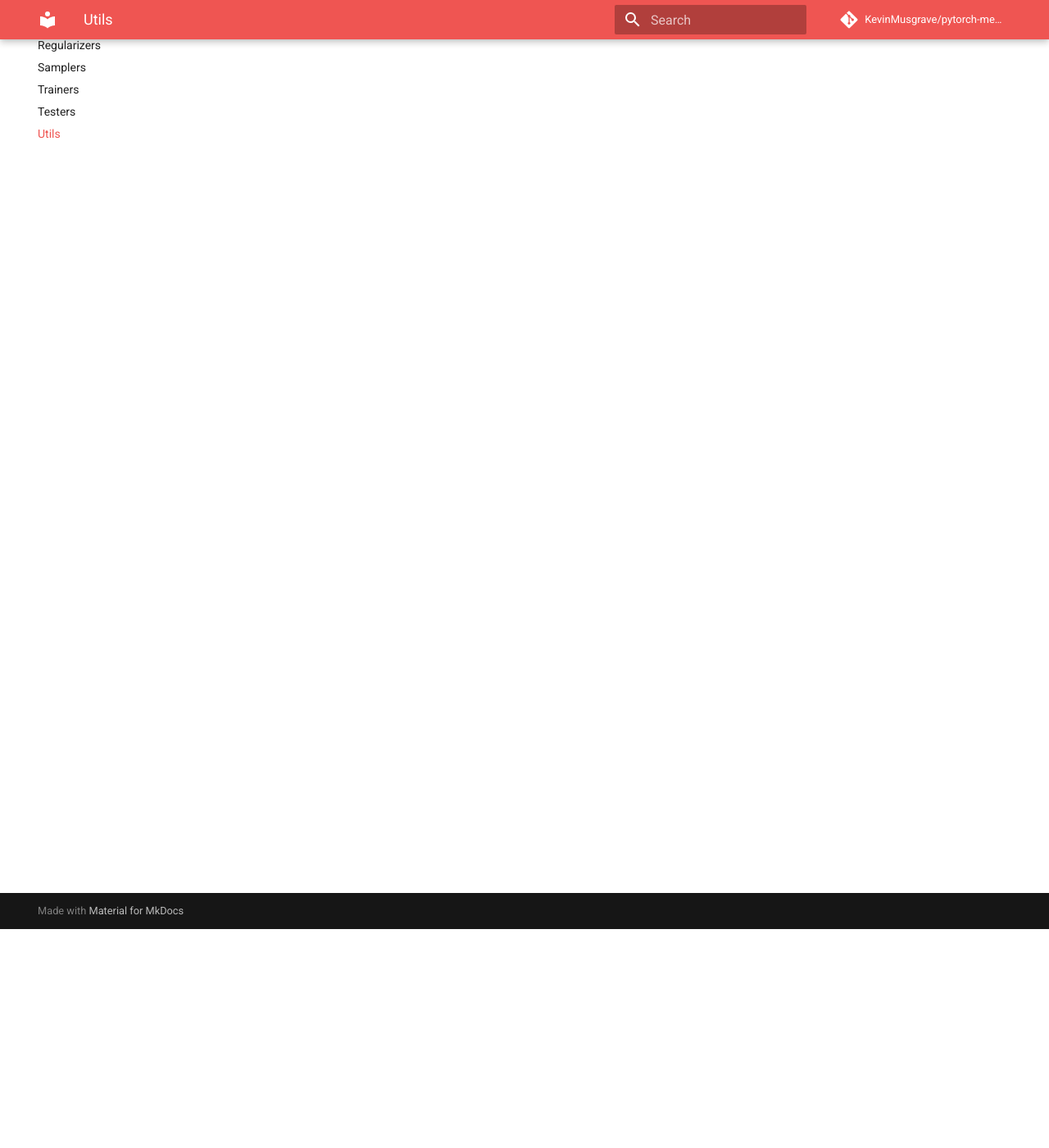
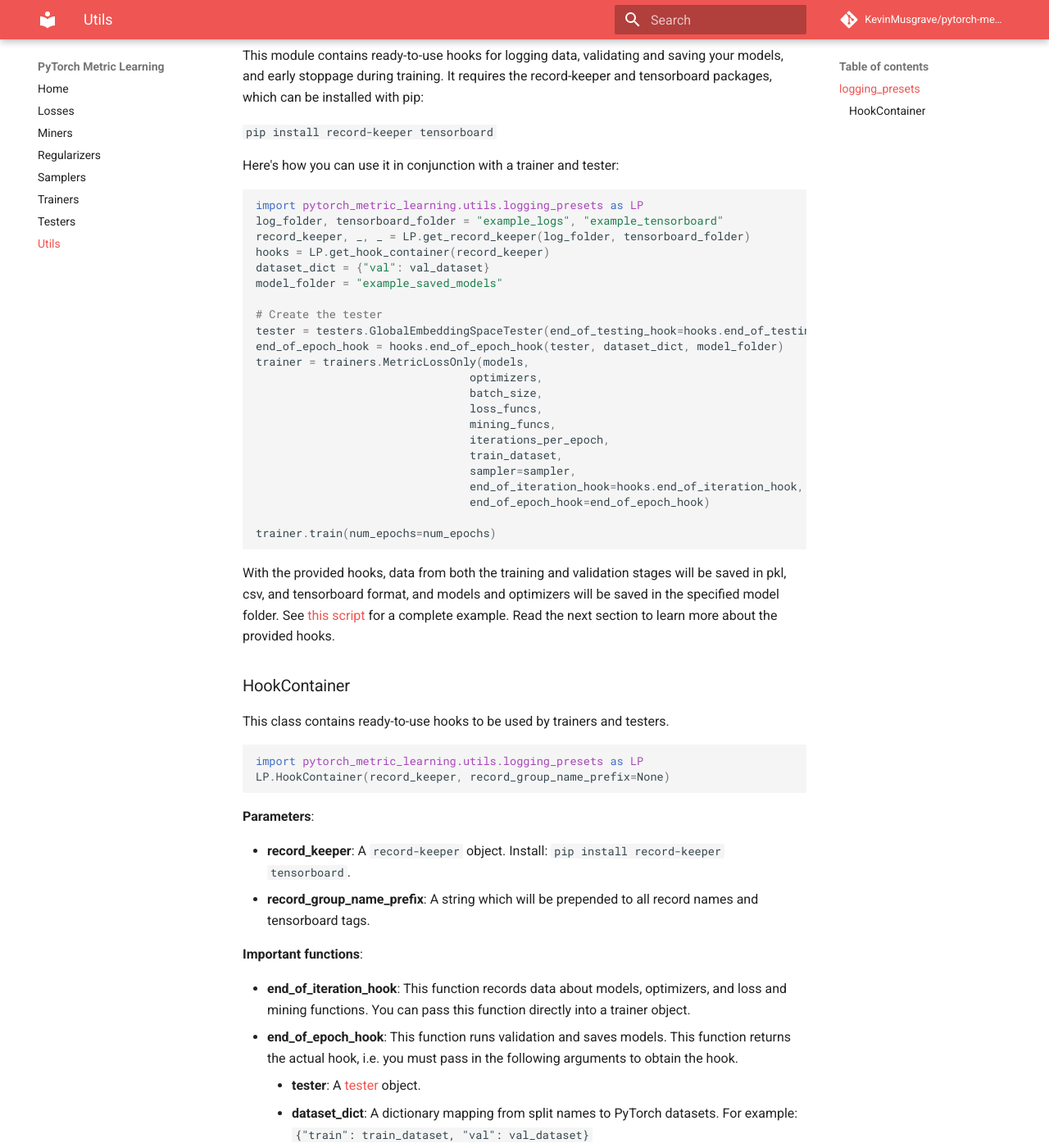
Before and after one commit to KevinMusgrave/pytorch-metric-learning, an MkDocs documentation site: the page built from docs/utils.md, in a window 1280 px wide and 1400 px high, scrolled down 267 px. Shown: the whole window at 82% size. Built offline with MkDocs 1.6.1 and Material for MkDocs 9.7.7, drawn with Linux system fonts in a browser that asks for light colours; comment, search, counter and statistics services are not loaded; some of the changed text lies outside the part shown.

Commit message:
Update documentation

````diff
--- a/docs/utils.md
+++ b/docs/utils.md
@@ -1 +1,60 @@
-Docs coming soon
+# Utils
+Utils contains various helpful functions and classes. Some of the more useful features are listed here.
+
+
+## logging_presets
+This module contains ready-to-use hooks for logging data, validating and saving your models, and early stoppage during training. It requires the record-keeper and tensorboard packages, which can be installed with pip:
+
+```pip install record-keeper tensorboard```
+
+Here's how you can use it in conjunction with a trainer and tester:
+```python
+import pytorch_metric_learning.utils.logging_presets as LP
+log_folder, tensorboard_folder = "example_logs", "example_tensorboard"
+record_keeper, _, _ = LP.get_record_keeper(log_folder, tensorboard_folder)
+hooks = LP.get_hook_container(record_keeper)
+dataset_dict = {"val": val_dataset}
+model_folder = "example_saved_models"
+
+# Create the tester
+tester = testers.GlobalEmbeddingSpaceTester(end_of_testing_hook=hooks.end_of_testing_hook)
+end_of_epoch_hook = hooks.end_of_epoch_hook(tester, dataset_dict, model_folder)
+trainer = trainers.MetricLossOnly(models,
+                                optimizers,
+                                batch_size,
+                                loss_funcs,
+                                mining_funcs,
+                                iterations_per_epoch,
+                                train_dataset,
+                                sampler=sampler,
+                                end_of_iteration_hook=hooks.end_of_iteration_hook,
+                                end_of_epoch_hook=end_of_epoch_hook)
+
+trainer.train(num_epochs=num_epochs)
+```
+With the provided hooks, data from both the training and validation stages will be saved in pkl, csv, and tensorboard format, and models and optimizers will be saved in the specified model folder. See [this script](https://github.com/KevinMusgrave/pytorch-metric-learning/blob/master/examples/example_MetricLossOnly.py) for a complete example. Read the next section to learn more about the provided hooks.
+
+### HookContainer
+This class contains ready-to-use hooks to be used by trainers and testers.
+
+```python
+import pytorch_metric_learning.utils.logging_presets as LP
+LP.HookContainer(record_keeper, record_group_name_prefix=None)
+```
+
+**Parameters**:
+
+* **record_keeper**: A ```record-keeper``` object. Install: ```pip install record-keeper tensorboard```.
+* **record_group_name_prefix**: A string which will be prepended to all record names and tensorboard tags.
+
+**Important functions**:
+
+* **end_of_iteration_hook**: This function records data about models, optimizers, and loss and mining functions. You can pass this function directly into a trainer object.
+* **end_of_epoch_hook**: This function runs validation and saves models. This function returns the actual hook, i.e. you must pass in the following arguments to obtain the hook.
+	* **tester**: A [tester](testers.md) object.
+	* **dataset_dict**: A dictionary mapping from split names to PyTorch datasets. For example: ```{"train": train_dataset, "val": val_dataset}```
+	* **model_folder**: A string which is the folder path where models, optimizers etc. will be saved.
+	* **test_interval**: Optional. Default value is 1. Validation will be run every ```test_interval``` epochs.
+	* **validation_split_name**: Optional. Default value is "val". The name of your validation set in ```dataset_dict```.
+	* **patience**: Optional. Default value is None. If not None, training will end early if ```epoch - best_epoch > patience```.
+* **end_of_testing_hook**: This function records accuracy metrics. You can pass this function directly into a tester object.
````
Also changed, not shown: README.md (+9 -5 lines), docs/index.md (+1 -1 lines), docs/testers.md (+4 -1 lines), docs/trainers.md (+9 -2 lines).
